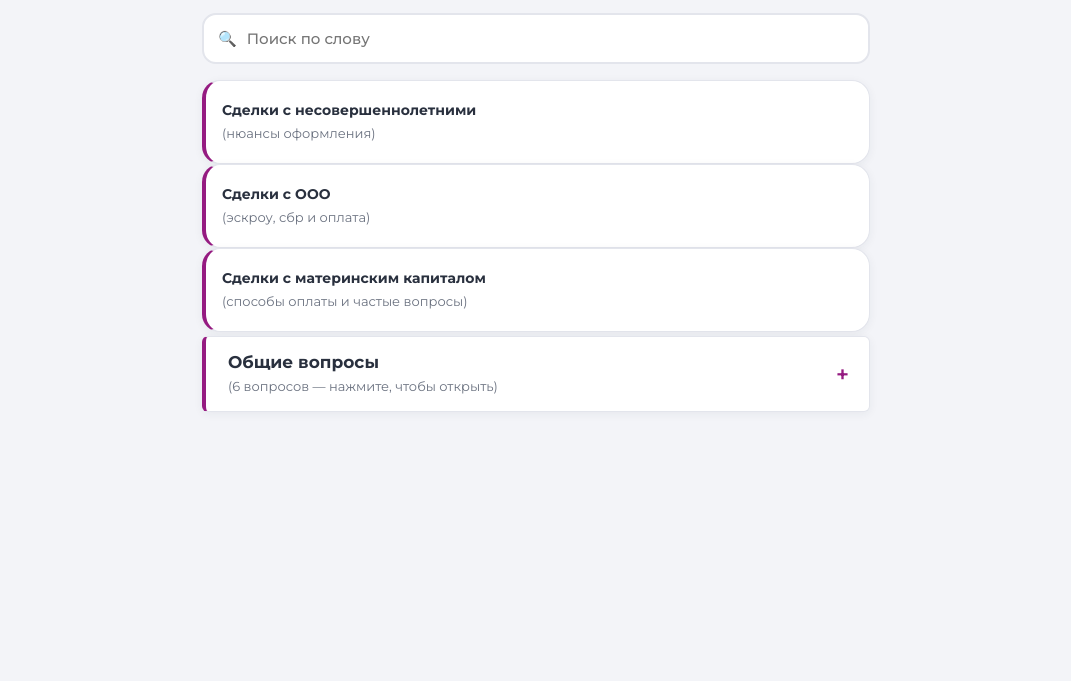
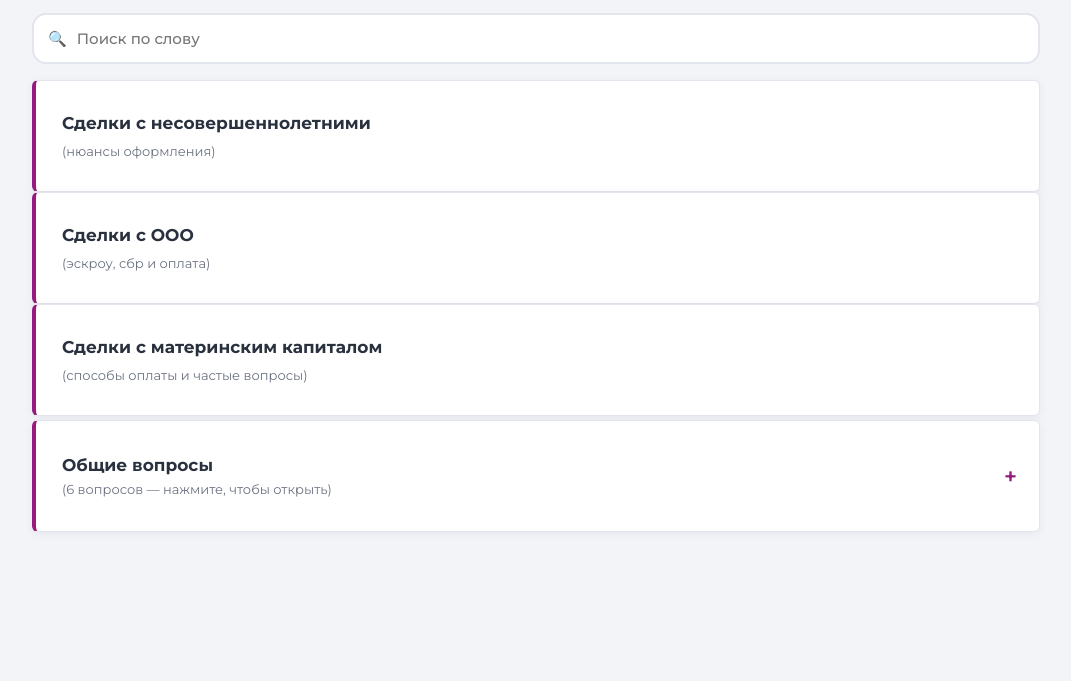
Before and after one commit to mikhailshevelev-dotcom/chastie_voprosi, a plain HTML site: page index.html in a window 1280 px wide. Shown: the part 119-800 px from the top of the page, without its empty margins (104-1175 px from the left). Drawn offline with Linux system fonts and the light colour scheme.

Commit message:
Update index.html

```diff
--- a/index.html
+++ b/index.html
@@ -12,7 +12,7 @@
 html{scroll-padding-top:env(safe-area-inset-top,0px)}
 *{box-sizing:border-box}
 body{margin:0;background:var(--bg);color:var(--tx);font:400 15px/1.5 Montserrat,"Segoe UI",Arial,sans-serif}
-.wrap{max-width:700px;margin:0 auto;padding:16px}
+.wrap{max-width:1040px;margin:0 auto;padding:16px}
 .top{background:var(--gr);color:#fff;border-radius:18px;padding:20px 22px;margin-bottom:16px}
 .logo{font-weight:700;letter-spacing:.28em;font-size:13px;opacity:.9}
 .top h1{margin:6px 0 0;font-size:24px;line-height:1.2;font-weight:700}
@@ -63,14 +63,13 @@ details.q[open] summary{color:var(--pr)}
 .st{font-size:11px;font-weight:700;padding:3px 9px;border-radius:999px;background:#fff;color:var(--ok)}
 .st.no{color:var(--no)}
 .hide{display:none!important}
-.cards .card{aspect-ratio:auto;min-height:84px;padding:12px 14px 12px 16px;border-radius:18px;display:flex;flex-direction:column;justify-content:center;overflow:hidden}.cards .card h3{font-size:14px;margin:0 0 4px;-webkit-line-clamp:3;overflow-wrap:anywhere;hyphens:auto}.gw .card{min-height:0;padding:14px 20px 14px 22px}
 .blk{margin-bottom:16px}.blk .grid{padding-top:12px}.gw{margin-top:4px}.gw .card{border-bottom-left-radius:6px;display:flex;justify-content:space-between;align-items:center;gap:12px}.gw .card h3{margin:0 0 4px}.gw .arr{font-size:22px;color:var(--pr);font-weight:600}
 mark{background:#ffd9f5;color:#29303e;border-radius:3px;padding:0 2px}
 .res{background:var(--card);border:1px solid var(--ln);border-radius:14px;padding:14px 16px;margin-bottom:10px;cursor:pointer}
 .res small{color:var(--pr);font-weight:700;font-size:12px;letter-spacing:.04em;text-transform:uppercase}
 .res p{margin:4px 0 0;font-size:14px}
 .empty{text-align:center;color:var(--mu);padding:30px 0}
-@media(max-width:760px){.cards{gap:8px}.cards .card{padding:10px 8px 10px 12px;border-radius:16px}.cards .card h3{font-size:12px}.card small{font-size:11px}.top h1{font-size:20px}}
+@media(max-width:760px){.cards{gap:8px}.card{padding:14px 10px 14px 12px;min-height:92px}.card h3{font-size:13px;-webkit-line-clamp:5}.card small{font-size:11px}.top h1{font-size:20px}}
 </style>
 </head>
 <body>
```
